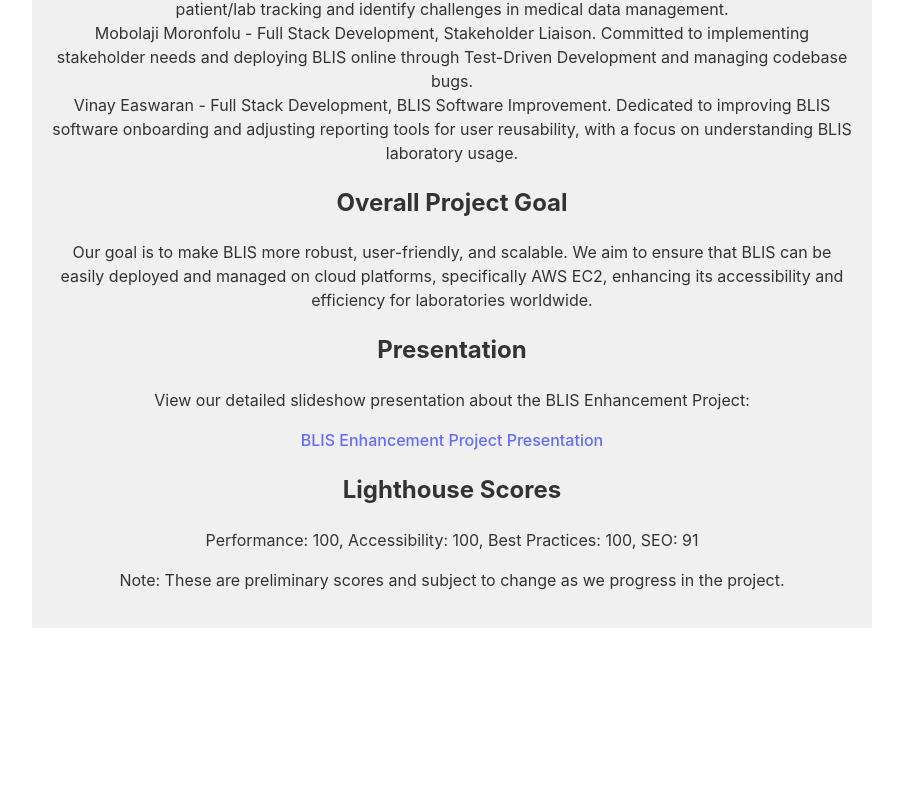
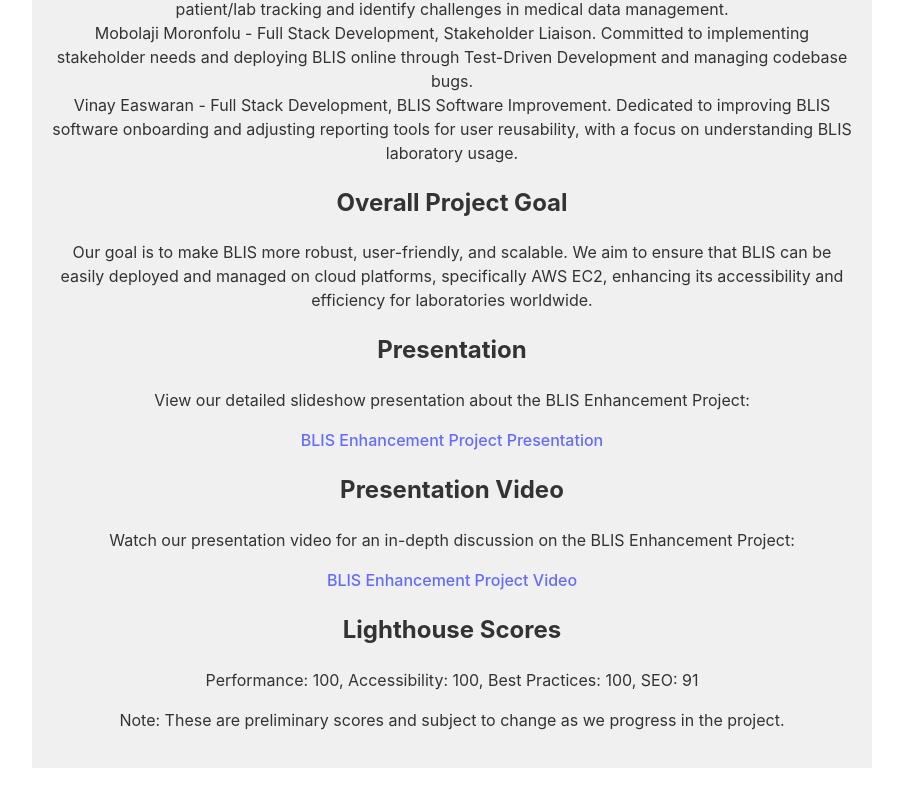
Before and after one commit to gfrantzen3/blisgjmv, a Vue app: page / in a window 1280 px wide. Shown: the part 456-1256 px from the top of the page, without its empty margins (188-1091 px from the left). Before the commit the page ends 1116 px from the top, so only its background shows below. Built offline with nearby package versions, Linux system fonts and the light colour scheme.

Commit message:
add video link

```diff
--- a/src/App.vue
+++ b/src/App.vue
@@ -30,6 +30,11 @@
       <a href="https://docs.google.com/presentation/d/1aOrrnlOiMtO_LzYY9Atqs4fNKH66W1EoaBbpRdHgyao/edit?usp=sharing" target="_blank">BLIS Enhancement Project Presentation</a>
     </section>
     <section>
+      <h2>Presentation Video</h2>
+      <p>Watch our presentation video for an in-depth discussion on the BLIS Enhancement Project:</p>
+      <a href="https://gtvault-my.sharepoint.com/:v:/g/personal/veaswaran3_gatech_edu/EZJQ4Putc_9MhoBDkheT7KUBjnPkk6kYIpcoZMmcUinyPg?referrer=Teams.TEAMS-WEB&referrerScenario=MeetingChicletGetLink.view.view" target="_blank">BLIS Enhancement Project Video</a>
+    </section>
+    <section>
       <h2>Lighthouse Scores</h2>
       <p>Performance: 100, Accessibility: 100, Best Practices: 100, SEO: 91</p>
       <p>Note: These are preliminary scores and subject to change as we progress in the project.</p>
```
